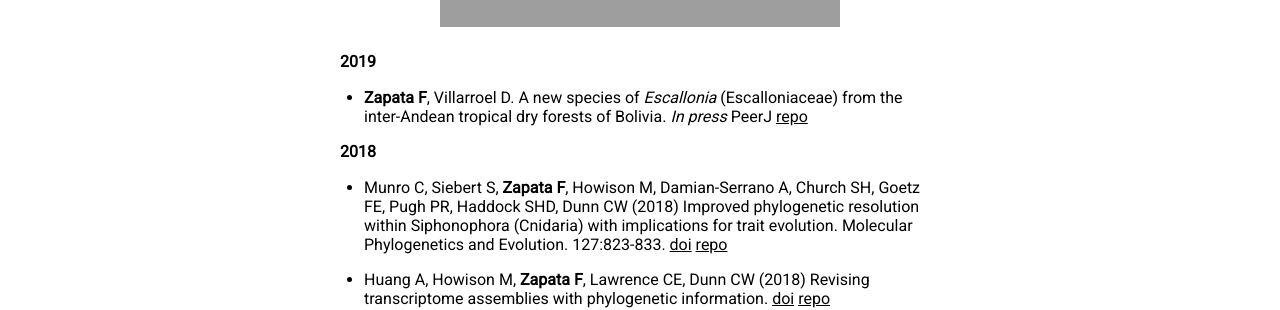
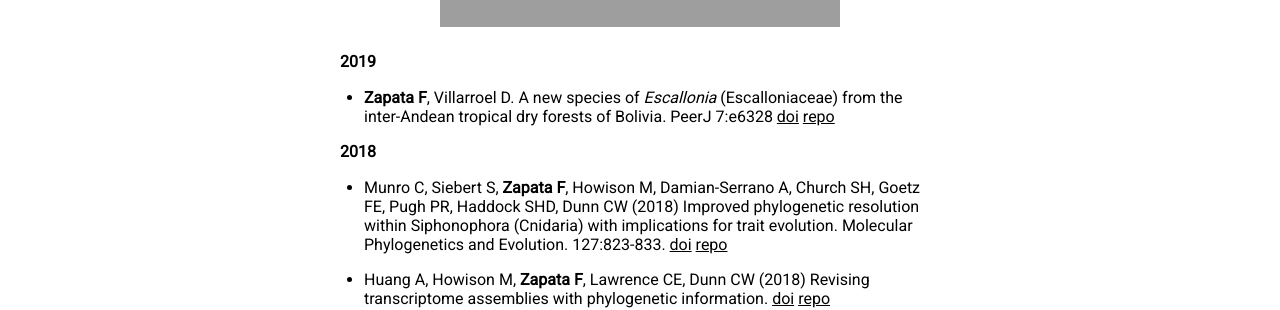
Before and after one commit to zapataf/zapataf.github.io, a Jekyll site: the page built from _posts/2018-01-03-publications.md, in a window 1280 px wide and 900 px high. Shown: the part 404-714 px from the top of the window. Built offline with Jekyll 4.4.1, drawn with Linux system fonts in a browser that asks for light colours; nearby versions of some CDN libraries; comment, search, counter and statistics services are not loaded.

Commit message:
Adds peerj doi

```diff
--- a/_posts/2018-01-03-publications.md
+++ b/_posts/2018-01-03-publications.md
@@ -8,7 +8,7 @@ image: paramo.jpg
 ---
 
 #### 2019
-* **Zapata F**, Villarroel D. A new species of *Escallonia* (Escalloniaceae) from the inter-Andean tropical dry forests of Bolivia. *In press* PeerJ [repo](https://github.com/zapataf/ms_eharrisii)
+* **Zapata F**, Villarroel D. A new species of *Escallonia* (Escalloniaceae) from the inter-Andean tropical dry forests of Bolivia. PeerJ 7:e6328 [doi](https://peerj.com/articles/6328/) [repo](https://github.com/zapataf/ms_eharrisii)
 
 #### 2018
 * Munro C, Siebert S, **Zapata F**, Howison M, Damian-Serrano A, Church SH, Goetz FE, Pugh PR, Haddock SHD, Dunn CW (2018) Improved phylogenetic resolution within Siphonophora (Cnidaria) with implications for trait evolution. Molecular Phylogenetics and Evolution. 127:823-833. [doi](https://doi.org/10.1016/j.ympev.2018.06.030) [repo](https://github.com/caseywdunn/siphonophore_phylogeny_2017)
```
